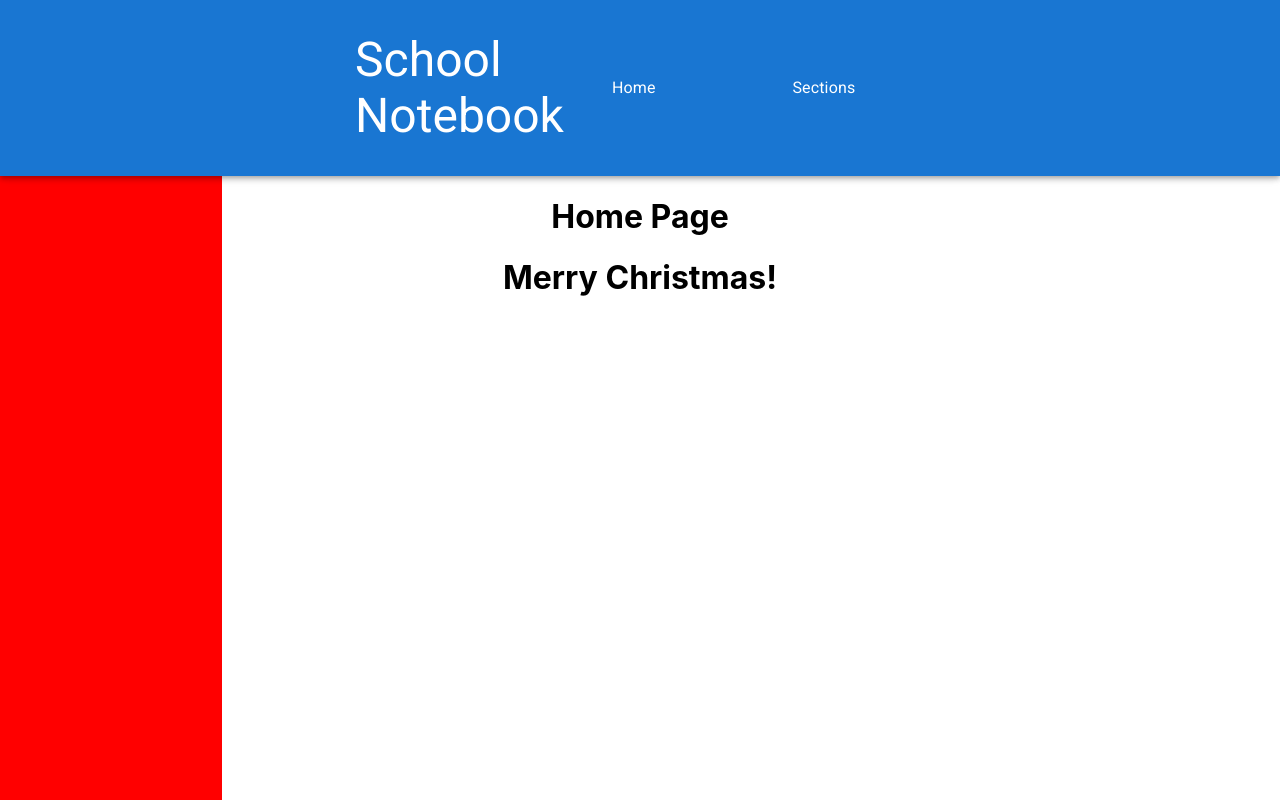
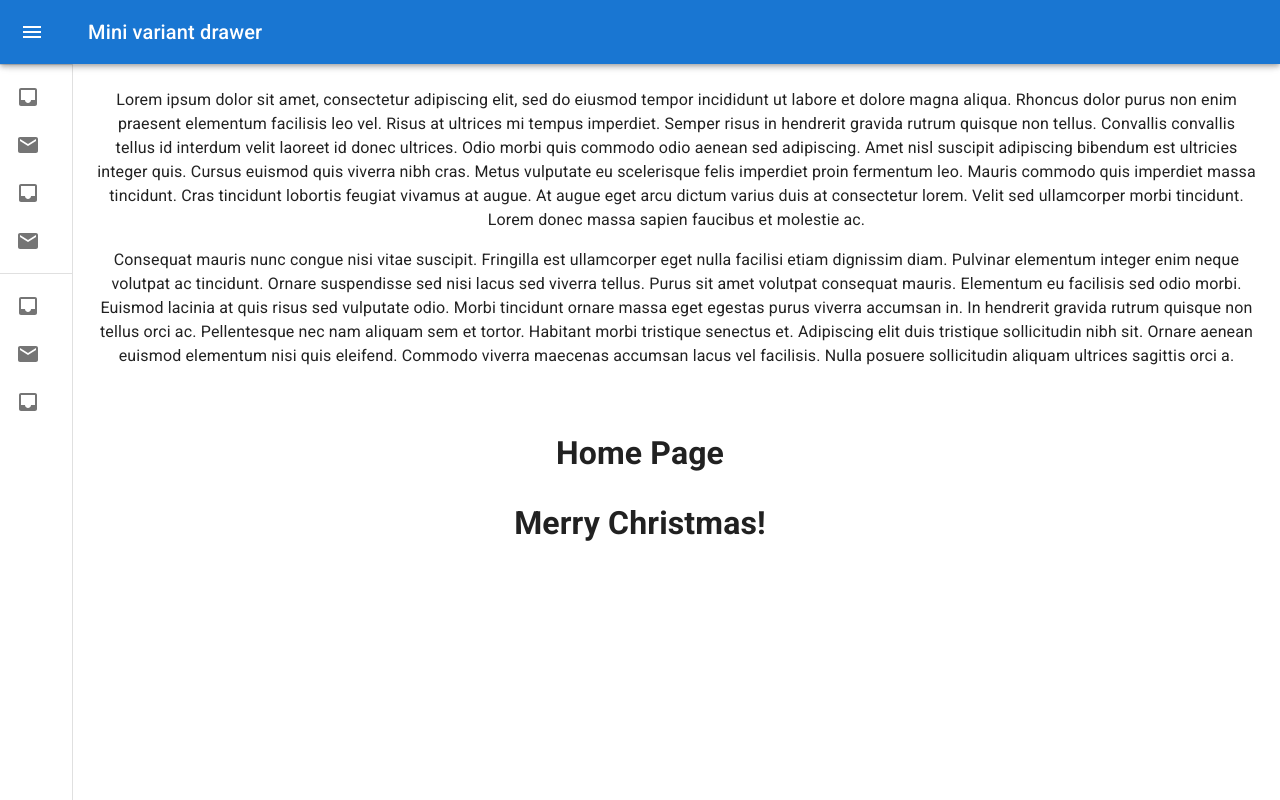
Before and after one commit to jsoomie/school-notebook, a React (Create React App) app: page / in a window 1280 px wide. Built offline with nearby package versions, Linux system fonts and the light colour scheme.

Commit message:
feat: change navbar to material ui drawer

```diff
--- a/package.json
+++ b/package.json
@@ -5,6 +5,7 @@
   "dependencies": {
     "@emotion/react": "^11.7.1",
     "@emotion/styled": "^11.6.0",
+    "@mui/icons-material": "^5.2.5",
     "@mui/material": "^5.2.6",
     "@testing-library/jest-dom": "^5.14.1",
     "@testing-library/react": "^12.0.0",
--- a/src/App.tsx
+++ b/src/App.tsx
@@ -1,13 +1,12 @@
 import { Home, Missing, Art, English, Math, Psy, Sections } from "pages";
-import { Navbar, Sidebar } from "components";
+import { Menu } from "components";
 import { Routes, Route } from "react-router-dom";
 import "./App.css";
 
 function App() {
   return (
     <div className="App">
-      <Sidebar />
-      <Navbar />
+      <Menu />
       <Routes>
         <Route path="/" element={<Home />} />
         <Route path="/art" element={<Art />} />
--- /dev/null
+++ b/src/components/Menu/Menu.tsx
@@ -0,0 +1,201 @@
+import { useState } from "react";
+import {
+  styled,
+  useTheme,
+  Theme,
+  CSSObject,
+  Box,
+  Drawer as MuiDrawer,
+  AppBar as MuiAppBar,
+  Toolbar,
+  List,
+  CssBaseline,
+  Typography,
+  Divider,
+  IconButton,
+  ListItem,
+  ListItemIcon,
+  ListItemText,
+  AppBarProps as MuiAppBarProps,
+} from "@mui/material";
+import {
+  Menu as MenuIcon,
+  ChevronLeft as ChevronLeftIcon,
+  ChevronRight as ChevronRightIcon,
+  Inbox as InboxIcon,
+  Mail as MailIcon,
+} from "@mui/icons-material";
+
+const drawerWidth = 240;
+
+const openedMixin = (theme: Theme): CSSObject => ({
+  width: drawerWidth,
+  transition: theme.transitions.create("width", {
+    easing: theme.transitions.easing.sharp,
+    duration: theme.transitions.duration.enteringScreen,
+  }),
+  overflowX: "hidden",
+});
+
+const closedMixin = (theme: Theme): CSSObject => ({
+  transition: theme.transitions.create("width", {
+    easing: theme.transitions.easing.sharp,
+    duration: theme.transitions.duration.leavingScreen,
+  }),
+  overflowX: "hidden",
+  width: `calc(${theme.spacing(7)} + 1px)`,
+  [theme.breakpoints.up("sm")]: {
+    width: `calc(${theme.spacing(9)} + 1px)`,
+  },
+});
+
+const DrawerHeader = styled("div")(({ theme }) => ({
+  display: "flex",
+  alignItems: "center",
+  justifyContent: "flex-end",
+  padding: theme.spacing(0, 1),
+  // necessary for content to be below app bar
+  ...theme.mixins.toolbar,
+}));
+
+interface AppBarProps extends MuiAppBarProps {
+  open?: boolean;
+}
+
+const AppBar = styled(MuiAppBar, {
+  shouldForwardProp: (prop) => prop !== "open",
+})<AppBarProps>(({ theme, open }) => ({
+  zIndex: theme.zIndex.drawer + 1,
+  transition: theme.transitions.create(["width", "margin"], {
+    easing: theme.transitions.easing.sharp,
+    duration: theme.transitions.duration.leavingScreen,
+  }),
+  ...(open && {
+    marginLeft: drawerWidth,
+    width: `calc(100% - ${drawerWidth}px)`,
+    transition: theme.transitions.create(["width", "margin"], {
+      easing: theme.transitions.easing.sharp,
+      duration: theme.transitions.duration.enteringScreen,
+    }),
+  }),
+}));
+
+const Drawer = styled(MuiDrawer, {
+  shouldForwardProp: (prop) => prop !== "open",
+})(({ theme, open }) => ({
+  width: drawerWidth,
+  flexShrink: 0,
+  whiteSpace: "nowrap",
+  boxSizing: "border-box",
+  ...(open && {
+    ...openedMixin(theme),
+    "& .MuiDrawer-paper": openedMixin(theme),
+  }),
+  ...(!open && {
+    ...closedMixin(theme),
+    "& .MuiDrawer-paper": closedMixin(theme),
+  }),
+}));
+
+export const Menu = () => {
+  const theme = useTheme();
+  const [open, setOpen] = useState(false);
+
+  const handleDrawerOpen = () => {
+    setOpen(true);
+  };
+
+  const handleDrawerClose = () => {
+    setOpen(false);
+  };
+
+  return (
+    <Box sx={{ display: "flex" }}>
+      <CssBaseline />
+      <AppBar position="fixed" open={open}>
+        <Toolbar>
+          <IconButton
+            color="inherit"
+            aria-label="open drawer"
+            onClick={handleDrawerOpen}
+            edge="start"
+            sx={{
+              marginRight: "36px",
+              ...(open && { display: "none" }),
+            }}
+          >
+            <MenuIcon />
+          </IconButton>
+          <Typography variant="h6" noWrap component="div">
+            Mini variant drawer
+          </Typography>
+        </Toolbar>
+      </AppBar>
+      <Drawer variant="permanent" open={open}>
+        <DrawerHeader>
+          <IconButton onClick={handleDrawerClose}>
+            {theme.direction === "rtl" ? (
+              <ChevronRightIcon />
+            ) : (
+              <ChevronLeftIcon />
+            )}
+          </IconButton>
+        </DrawerHeader>
+        <Divider />
+        <List>
+          {["Inbox", "Starred", "Send email", "Drafts"].map((text, index) => (
+            <ListItem button key={text}>
+              <ListItemIcon>
+                {index % 2 === 0 ? <InboxIcon /> : <MailIcon />}
+              </ListItemIcon>
+              <ListItemText primary={text} />
+            </ListItem>
+          ))}
+        </List>
+        <Divider />
+        <List>
+          {["All mail", "Trash", "Spam"].map((text, index) => (
+            <ListItem button key={text}>
+              <ListItemIcon>
+                {index % 2 === 0 ? <InboxIcon /> : <MailIcon />}
+              </ListItemIcon>
+              <ListItemText primary={text} />
+            </ListItem>
+          ))}
+        </List>
+      </Drawer>
+      <Box component="main" sx={{ flexGrow: 1, p: 3 }}>
+        <DrawerHeader />
+        <Typography paragraph>
+          Lorem ipsum dolor sit amet, consectetur adipiscing elit, sed do
+          eiusmod tempor incididunt ut labore et dolore magna aliqua. Rhoncus
+          dolor purus non enim praesent elementum facilisis leo vel. Risus at
+          ultrices mi tempus imperdiet. Semper risus in hendrerit gravida rutrum
+          quisque non tellus. Convallis convallis tellus id interdum velit
+          laoreet id donec ultrices. Odio morbi quis commodo odio aenean sed
+          adipiscing. Amet nisl suscipit adipiscing bibendum est ultricies
+          integer quis. Cursus euismod quis viverra nibh cras. Metus vulputate
+          eu scelerisque felis imperdiet proin fermentum leo. Mauris commodo
+          quis imperdiet massa tincidunt. Cras tincidunt lobortis feugiat
+          vivamus at augue. At augue eget arcu dictum varius duis at consectetur
+          lorem. Velit sed ullamcorper morbi tincidunt. Lorem donec massa sapien
+          faucibus et molestie ac.
+        </Typography>
+        <Typography paragraph>
+          Consequat mauris nunc congue nisi vitae suscipit. Fringilla est
+          ullamcorper eget nulla facilisi etiam dignissim diam. Pulvinar
+          elementum integer enim neque volutpat ac tincidunt. Ornare suspendisse
+          sed nisi lacus sed viverra tellus. Purus sit amet volutpat consequat
+          mauris. Elementum eu facilisis sed odio morbi. Euismod lacinia at quis
+          risus sed vulputate odio. Morbi tincidunt ornare massa eget egestas
+          purus viverra accumsan in. In hendrerit gravida rutrum quisque non
+          tellus orci ac. Pellentesque nec nam aliquam sem et tortor. Habitant
+          morbi tristique senectus et. Adipiscing elit duis tristique
+          sollicitudin nibh sit. Ornare aenean euismod elementum nisi quis
+          eleifend. Commodo viverra maecenas accumsan lacus vel facilisis. Nulla
+          posuere sollicitudin aliquam ultrices sagittis orci a.
+        </Typography>
+      </Box>
+    </Box>
+  );
+};
--- a/src/components/Navbar/Navbar.css
+++ /dev/null
@@ -1,22 +0,0 @@
-.navbar {
-  background-color: blue;
-  padding: 1rem;
-}
-
-.navbar ul {
-  display: flex;
-  margin: 0 auto;
-  align-items: center;
-  justify-content: flex-end;
-  color: #fff;
-  gap: 1rem;
-}
-
-.navbar .logo {
-  font-weight: bold;
-  letter-spacing: 1px;
-  display: flex;
-  align-items: center;
-  margin-right: auto;
-  color: #fff;
-}
--- a/src/components/Navbar/Navbar.tsx
+++ /dev/null
@@ -1,38 +0,0 @@
-import { Link } from "react-router-dom";
-import {
-  Typography,
-  List,
-  ListItem,
-  Box,
-  AppBar,
-  Toolbar,
-} from "@mui/material";
-import "./Navbar.css";
-
-export const Navbar = () => {
-  return (
-    <Box sx={{ flexGrow: 1 }}>
-      <AppBar position="sticky" className="navbar">
-        <Toolbar>
-          <List>
-            <ListItem className="logo">
-              <Link to="/">
-                <Typography variant="h3">School Notebook</Typography>
-              </Link>
-            </ListItem>
-            <ListItem>
-              <Link to="/">
-                <Typography variant="body1">Home</Typography>
-              </Link>
-            </ListItem>
-            <ListItem>
-              <Link to="/sections">
-                <Typography variant="body1">Sections</Typography>
-              </Link>
-            </ListItem>
-          </List>
-        </Toolbar>
-      </AppBar>
-    </Box>
-  );
-};
--- a/src/components/Sidebar/Sidebar.css
+++ /dev/null
@@ -1,12 +0,0 @@
-.sidebar {
-  background-color: red;
-  position: fixed;
-  height: 100%;
-  top: 0;
-  left: 0;
-}
-
-.sidebar p,
-.sidebar h1 {
-  margin: 0;
-}
--- a/src/components/Sidebar/Sidebar.tsx
+++ /dev/null
@@ -1,11 +0,0 @@
-import "./Sidebar.css";
-
-export const Sidebar = () => {
-  return (
-    <div className="sidebar">
-      <h1>Sidebar</h1>
-      <p>Enter sidebar here</p>
-      <p>But make it actually a sidebar</p>
-    </div>
-  );
-};
--- a/src/components/index.ts
+++ b/src/components/index.ts
@@ -1,2 +1 @@
-export * from "./Navbar/Navbar";
-export * from "./Sidebar/Sidebar";
+export * from "./Menu/Menu";
```
Also changed, not shown: 1 other file (tests, documents, lock files or other folders).
